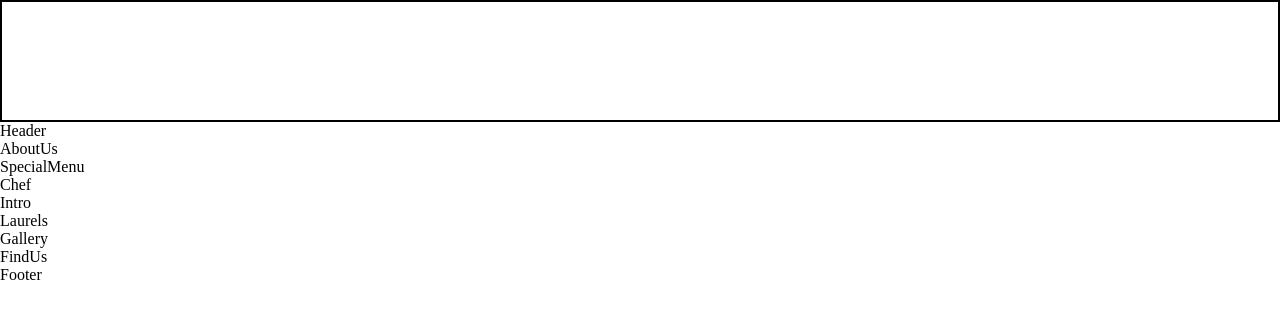
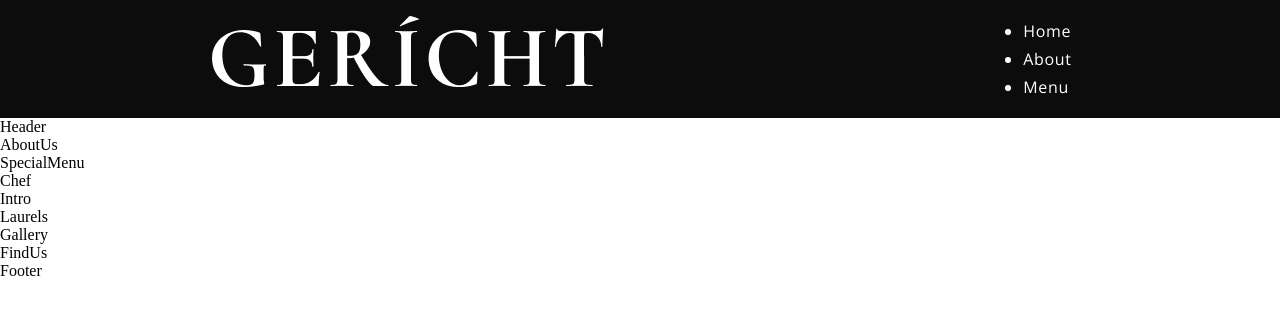
Before and after one commit to kxrai/restaurant-demo, a React (Create React App) app: page / in a window 1280 px wide. Shown: the top 318 px of the page. Built offline with nearby package versions, Linux system fonts and the light colour scheme; a web font is replaced by a local one.

Commit message:
commiting to main to get more pics

```diff
--- a/src/components/Navbar/Navbar.css
+++ b/src/components/Navbar/Navbar.css
@@ -1,5 +1,10 @@
 .app__navbar {
     width: 100%;
     display: flex;
-    border: 2px solid black;
+    /* space between = everything close to side */
+    /* space around gives more space for content to be balanced for now */
+    justify-content: space-around;
+    align-items: center;
+    /* var = css variable */
+    background: var(--color-black)
 }
```
